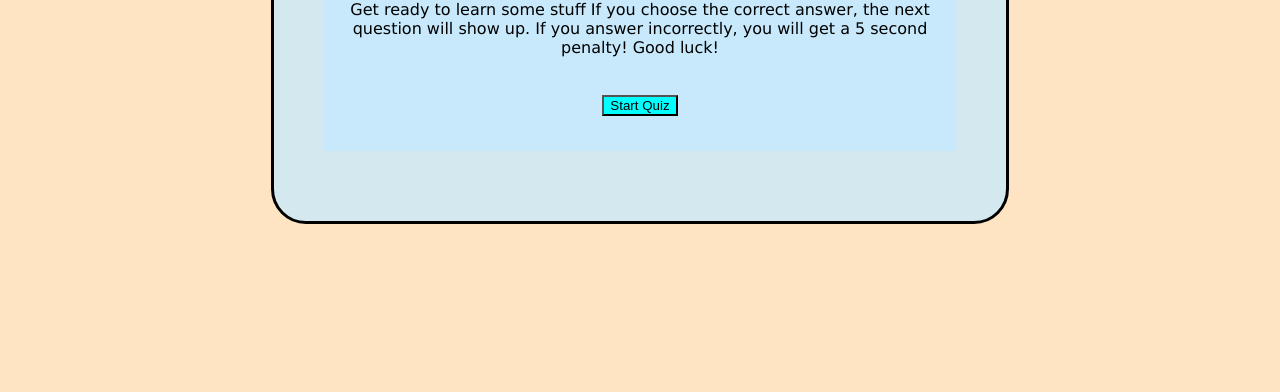
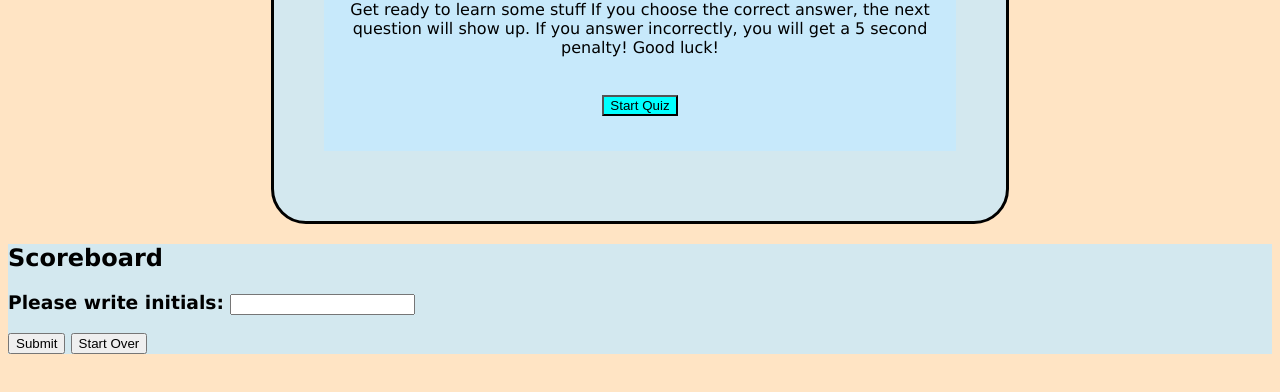
Before and after one commit to caseyfee/PopQuiz_java, a plain HTML site: page index.html in a window 1280 px wide. Shown: the part 184-576 px from the top of the page. Drawn offline with Linux system fonts and the light colour scheme; a script that the page names is missing.

Commit message:
renamed index, script

```diff
--- a/index2.html
+++ b/index.html
@@ -84,7 +84,7 @@
                 <button id="clearScore"> Clear Highscore </button>
             </div> -->
             <div class="scoreboard-container">
-                <div class="hidden scoreboard-container" id="scoreboard">
+                <div class="scoreboard" id="scoreboard">
                     <h2>Scoreboard</h2>
                     <p>
                     <h3> Please write initials:
```
Also changed, not shown: Develop/script.js (renamed from Develop/script3.js), 1 other file.
